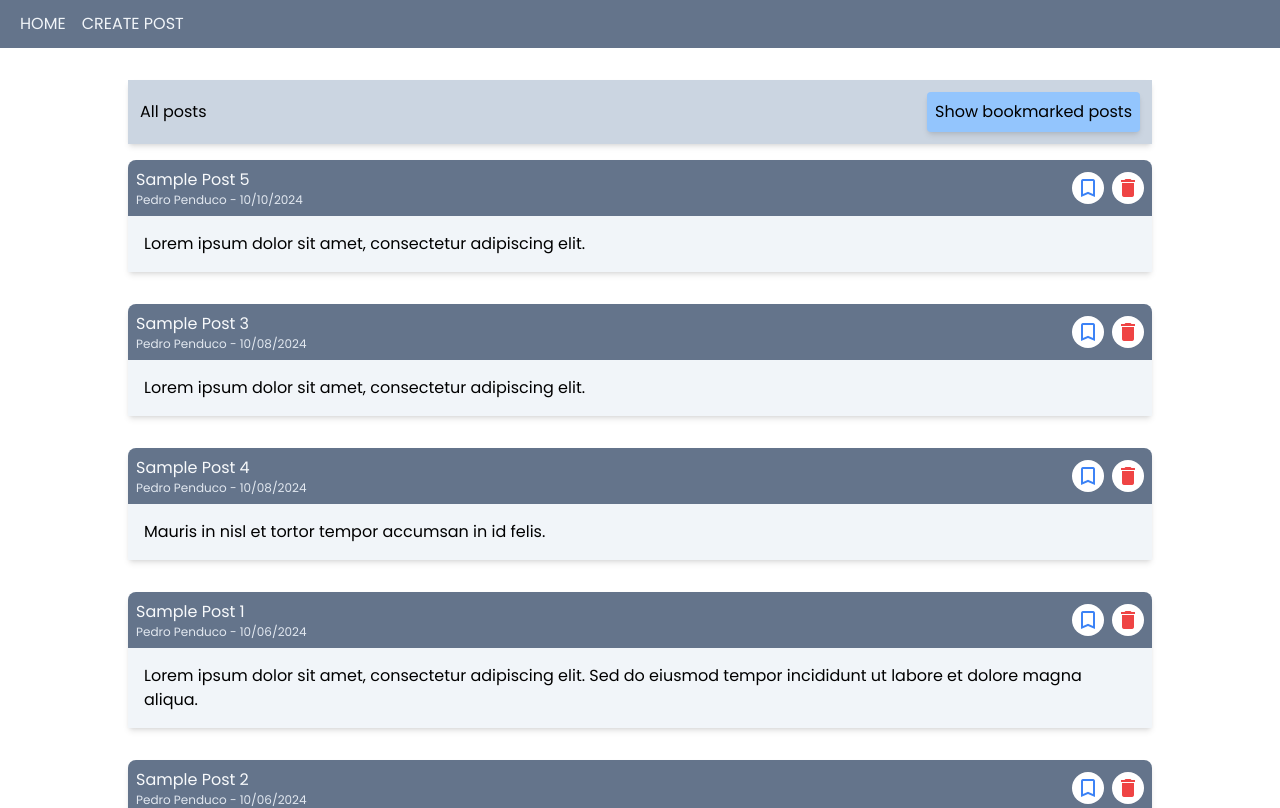
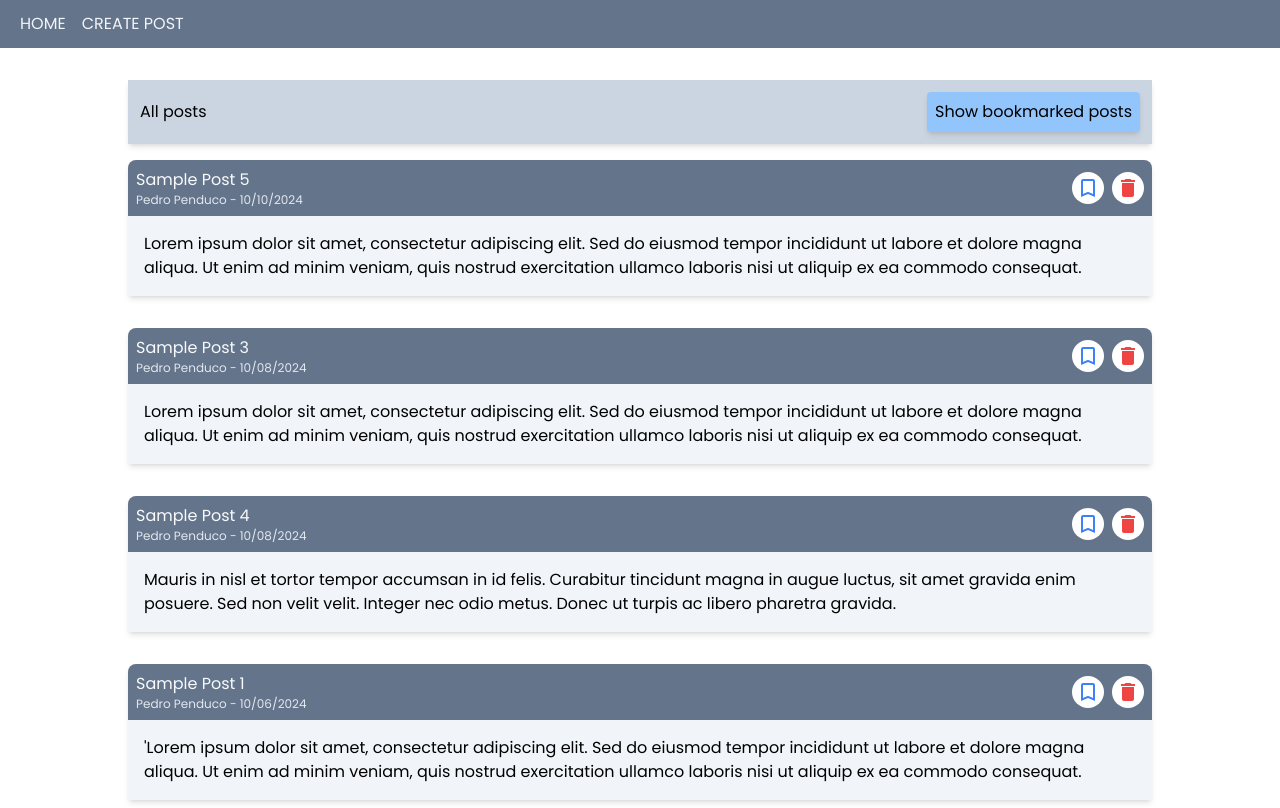
Before and after one commit to roquejessica/attendance-monitoring-and-management-system, a Vue app: page / in a window 1280 px wide. Shown: the top 808 px of the page. Built offline with nearby package versions, Linux system fonts and the light colour scheme; data requests are answered from the project's data file.

Commit message:
adding post with json server

```diff
--- /dev/null
+++ b/db.json
@@ -0,0 +1,44 @@
+{
+  "posts": [
+    {
+      "id": "1",
+      "title": "Sample Post 1",
+      "body": "'Lorem ipsum dolor sit amet, consectetur adipiscing elit. Sed do eiusmod tempor incididunt ut labore et dolore magna aliqua. Ut enim ad minim veniam, quis nostrud exercitation ullamco laboris nisi ut aliquip ex ea commodo consequat.",
+      "author": "Pedro Penduco",
+      "created_at": "10/06/2024",
+      "is_saved": false
+    },
+    {
+      "id": "2",
+      "title": "Sample Post 2",
+      "body": "Sed non velit velit. Integer nec odio metus. Donec ut turpis ac libero pharetra gravida. Fusce efficitur lectus quis ante dapibus, ut interdum lorem fermentum. Vivamus suscipit, turpis ut cursus tincidunt, elit augue tincidunt magna, ac scelerisque felis lorem non arcu.",
+      "author": "Pedro Penduco",
+      "created_at": "10/06/2024",
+      "is_saved": false
+    },
+    {
+      "id": "3",
+      "title": "Sample Post 3",
+      "body": "Lorem ipsum dolor sit amet, consectetur adipiscing elit. Sed do eiusmod tempor incididunt ut labore et dolore magna aliqua. Ut enim ad minim veniam, quis nostrud exercitation ullamco laboris nisi ut aliquip ex ea commodo consequat.",
+      "author": "Pedro Penduco",
+      "created_at": "10/08/2024",
+      "is_saved": false
+    },
+    {
+      "id": "4",
+      "title": "Sample Post 4",
+      "body": "Mauris in nisl et tortor tempor accumsan in id felis. Curabitur tincidunt magna in augue luctus, sit amet gravida enim posuere. Sed non velit velit. Integer nec odio metus. Donec ut turpis ac libero pharetra gravida.",
+      "author": "Pedro Penduco",
+      "created_at": "10/08/2024",
+      "is_saved": false
+    },
+    {
+      "id": "5",
+      "title": "Sample Post 5",
+      "body": "Lorem ipsum dolor sit amet, consectetur adipiscing elit. Sed do eiusmod tempor incididunt ut labore et dolore magna aliqua. Ut enim ad minim veniam, quis nostrud exercitation ullamco laboris nisi ut aliquip ex ea commodo consequat.",
+      "author": "Pedro Penduco",
+      "created_at": "10/10/2024",
+      "is_saved": false
+    }
+  ]
+}
--- a/src/App.vue
+++ b/src/App.vue
@@ -1,5 +1,9 @@
 <script setup>
 import { RouterLink, RouterView } from 'vue-router'
+import { usePostsStore } from '@/stores/post'
+
+const postStore = usePostsStore()
+postStore.getPosts()
 </script>
 
 <template>
--- a/src/stores/post.js
+++ b/src/stores/post.js
@@ -2,60 +2,45 @@ import { defineStore } from 'pinia'
 
 export const usePostsStore = defineStore('posts', {
   state: () => ({
-    posts: [
-      {
-        id: 1,
-        title: 'Sample Post 1',
-        body: 'Lorem ipsum dolor sit amet, consectetur adipiscing elit. Sed do eiusmod tempor incididunt ut labore et dolore magna aliqua.',
-        author: 'Pedro Penduco',
-        created_at: '10/06/2024',
-        is_saved: false,
-      },
-      {
-        id: 2,
-        title: 'Sample Post 2',
-        body: 'Sed non velit velit. Integer nec odio metus. Donec ut turpis ac libero pharetra gravida.',
-        author: 'Pedro Penduco',
-        created_at: '10/06/2024',
-        is_saved: false,
-      },
-      {
-        id: 3,
-        title: 'Sample Post 3',
-        body: 'Lorem ipsum dolor sit amet, consectetur adipiscing elit.',
-        author: 'Pedro Penduco',
-        created_at: '10/08/2024',
-        is_saved: false,
-      },
-      {
-        id: 4,
-        title: 'Sample Post 4',
-        body: 'Mauris in nisl et tortor tempor accumsan in id felis.',
-        author: 'Pedro Penduco',
-        created_at: '10/08/2024',
-        is_saved: false,
-      },
-      {
-        id: 5,
-        title: 'Sample Post 5',
-        body: 'Lorem ipsum dolor sit amet, consectetur adipiscing elit.',
-        author: 'Pedro Penduco',
-        created_at: '10/10/2024',
-        is_saved: false,
-      },
-    ],
+    posts: [],
   }),
   actions: {
+    getPosts() {
+      fetch('http://localhost:3000/posts')
+        .then((res) => res.json())
+        .then((data) => {
+          this.posts = data
+          // this.loading = false
+        })
+        .catch((err) => {
+          // this.loading = false
+          this.errMsg = 'Something went wrong'
+          console.log(err)
+        })
+      // console.log('called')
+    },
     // Create Post
     addPost(post) {
-      this.posts.push({
+      const newPost = {
         id: this.posts.length + 1,
         title: post.title,
         body: post.body,
         author: 'Juan Dela Cruz',
         created_at: new Date().toLocaleDateString(),
         is_saved: false,
+      }
+
+      this.posts.push(newPost)
+      fetch('http://localhost:3000/posts', {
+        method: 'POST',
+        headers: { 'Content-type': 'application/json' },
+        body: JSON.stringify(newPost),
+      }).catch((err) => {
+        this.loading = false
+        this.errMsg = 'Something went wrong'
+        console.log(err)
       })
+
       alert('Post added successfully!')
     },
 
```
